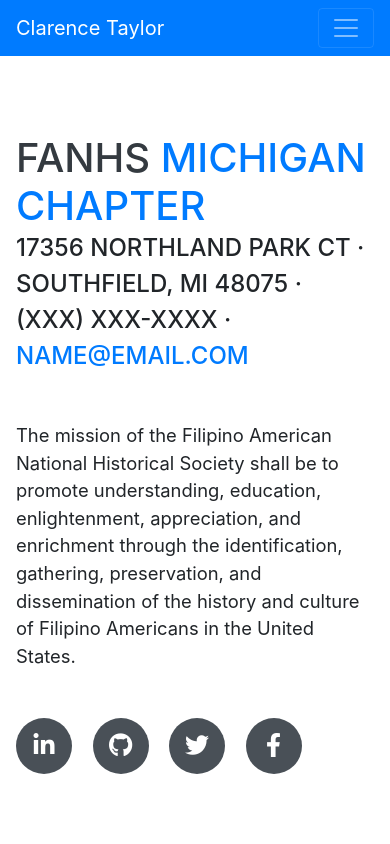
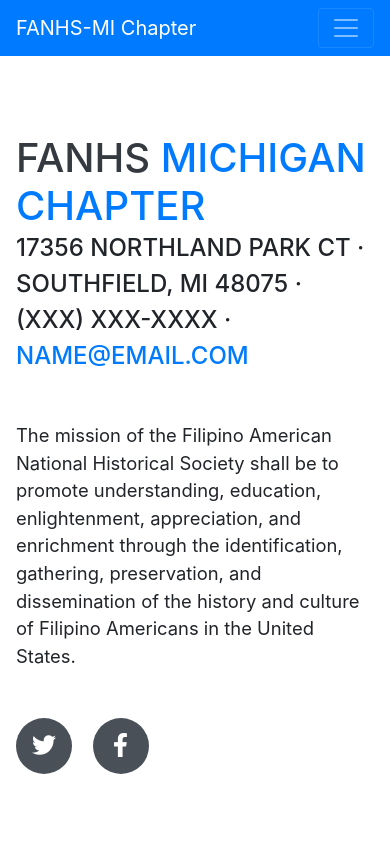
Before and after one commit to fanhs-michigan/main-page-yes, a website with bundled scripts: page index.html in a window 390 px wide. Shown: the top 844 px of the page. Built offline with nearby package versions, Linux system fonts and the light colour scheme; a web font is replaced by a local one.

Commit message:
Update link buttons

```diff
--- a/index.html
+++ b/index.html
@@ -27,7 +27,7 @@
 
   <nav class="navbar navbar-expand-lg navbar-dark bg-primary fixed-top" id="sideNav">
     <a class="navbar-brand js-scroll-trigger" href="#page-top">
-      <span class="d-block d-lg-none">Clarence Taylor</span>
+      <span class="d-block d-lg-none">FANHS-MI Chapter</span>
       <span class="d-none d-lg-block">
         <img class="img-fluid img-profile rounded-circle mx-auto mb-2" src="img/FANHSMI.jpg" alt="">
       </span>
@@ -68,12 +68,6 @@
         </div>
         <p class="lead mb-5">The mission of the Filipino American National Historical Society shall be to promote understanding, education, enlightenment, appreciation, and enrichment through the identification, gathering, preservation, and dissemination of the history and culture of Filipino Americans in the United States.</p>
         <div class="social-icons">
-          <a href="#">
-            <i class="fab fa-linkedin-in"></i>
-          </a>
-          <a href="#">
-            <i class="fab fa-github"></i>
-          </a>
           <a href="https://twitter.com/FANHS_MI">
             <i class="fab fa-twitter"></i>
           </a>
@@ -192,8 +186,8 @@
 
     <section class="resume-section p-3 p-lg-5 d-flex align-items-center" id="join">
       <div class="w-100">
-        <h2 class="mb-5">Fill out the following form and send a check to...</h2>
-
+        <h2 class="mb-5">Chapter Membership</h2>
+        <p>Fill out the following form and send a check to...</p>
       </div>
     </section>
 
```
